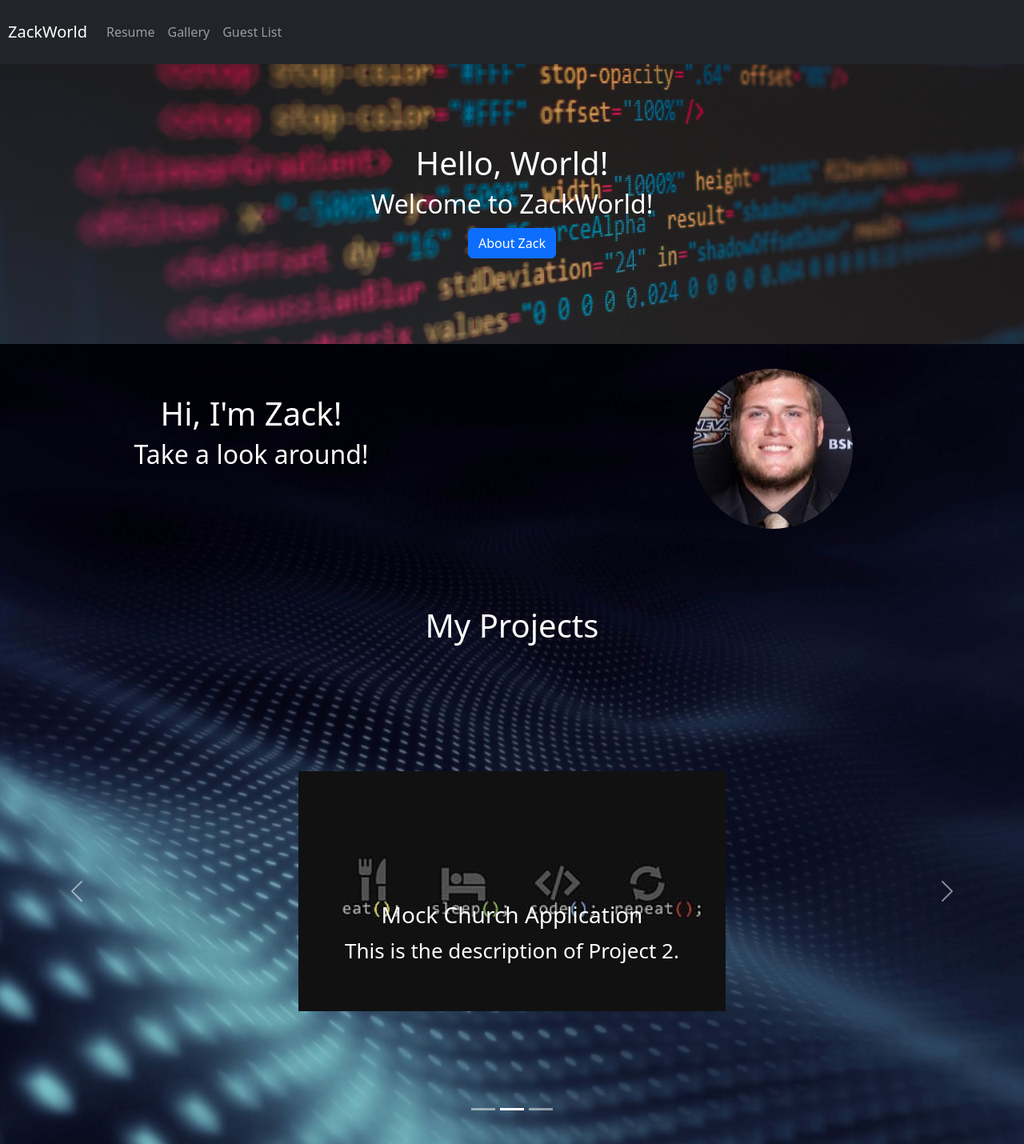
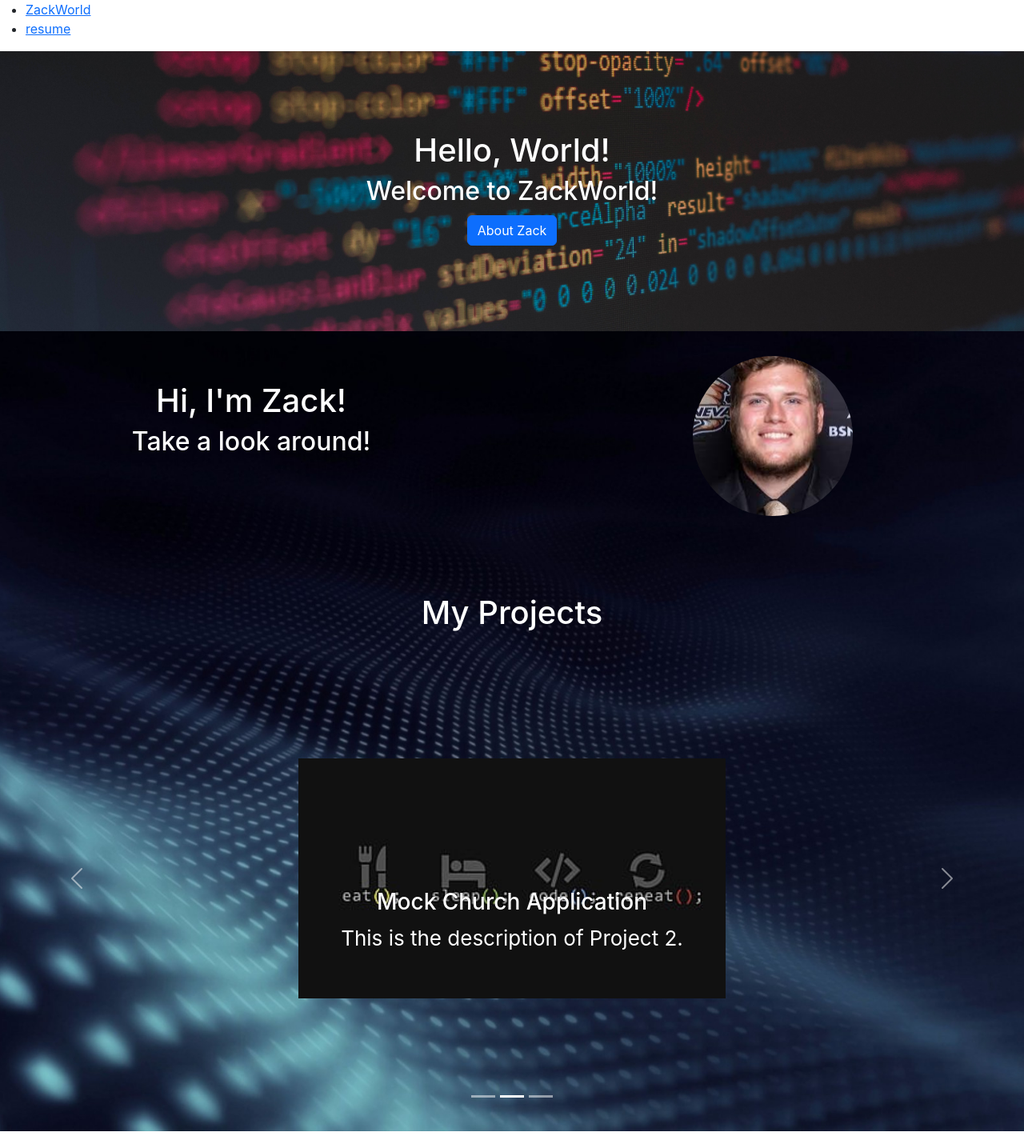
Before and after one commit to Ztmartin315/ZackWorld_React, a React (Create React App) app: page / in a window 1280 px wide. Shown: the whole page at 80% size. Built offline with nearby package versions, Linux system fonts and the light colour scheme.

Commit message:
Routing Setup

```diff
--- a/package.json
+++ b/package.json
@@ -36,5 +36,8 @@
       "last 1 firefox version",
       "last 1 safari version"
     ]
+  },
+  "devDependencies": {
+    "react-router-dom": "^6.14.1"
   }
 }
--- a/src/App.js
+++ b/src/App.js
@@ -1,27 +1,9 @@
 
-import './App.css';
 import 'bootstrap/dist/css/bootstrap.min.css';
 import { Carousel } from 'react-bootstrap';
 
-function App() {
+function Apps() {
 
-  const projects = [
-    {
-      title: 'Flutter Portfolio App',
-      description: 'This is the description of Project 1.',
-      image: require('./images/Zack.jpg'),
-    },
-    {
-      title: 'Mock Church Application',
-      description: 'This is the description of Project 2.',
-      image: require('./images/eat.jpg'),
-    },
-    {
-      title: 'Media Management Application',
-      description: 'This is the description of Project 3.',
-      image: require('./images/pittsburgh.jpg'),
-    },
-  ];
 
   return (
     <div className="App">
@@ -57,44 +39,10 @@ function App() {
 
       </header>
 
-      <body className="App-body">
-
-
-      <div class="row">
-            <div class="column">
-              <div class = "subtitle">
-                  <h1>Hi, I'm Zack!</h1>
-                  <h2>Take a look around!</h2>
-              </div>
-            </div>
-
-            <div class="column">
-              <div class = "profile-pic">
-                <img class = "pic" src={require("./images/Zack.jpg")} alt = "zack"/>
-              </div>
-            </div>
-         </div>
-          <div class="project-title">
-            <h1>My Projects</h1>
-          </div>
-
-        <div classname = "carousel">
-          <Carousel>
-      {projects.map((project, index) => (
-        <Carousel.Item  key={index}>
-          <img className="itm" src={project.image} alt={project.title} />
-          <Carousel.Caption>
-            <h3>{project.title}</h3>
-            <p>{project.description}</p>
-          </Carousel.Caption>
-        </Carousel.Item>
-      ))}
-    </Carousel>
-    </div>
-
+<body>
       </body>
     </div>
   );
 }
 
-export default App;
+export default Apps;
--- a/src/index.js
+++ b/src/index.js
@@ -1,15 +1,31 @@
 import React from 'react';
 import ReactDOM from 'react-dom/client';
+import { BrowserRouter, Routes, Route } from "react-router-dom";
+import Home from "./pages/home";
+import  Resume from './pages/resume';
+import Layout from './pages/Layout';
 import './index.css';
-import App from './App';
 import reportWebVitals from './reportWebVitals';
 import 'bootstrap/dist/css/bootstrap.min.css';
 
+
+export default function App() {
+  return (
+    <BrowserRouter>
+      <Routes>
+        <Route path="/" element={<Layout />}>
+          <Route index element={<Home />} />
+          <Route path="resume" element={<Resume/>} />
+        </Route>
+      </Routes>
+    </BrowserRouter>
+  );
+}
+
+
 const root = ReactDOM.createRoot(document.getElementById('root'));
 root.render(
-  <React.StrictMode>
     <App />
-  </React.StrictMode>
 );
 
 // If you want to start measuring performance in your app, pass a function
--- /dev/null
+++ b/src/pages/Layout.js
@@ -0,0 +1,23 @@
+import { Outlet, Link } from "react-router-dom";
+
+const Layout = () => {
+  return (
+    <>
+      <nav>
+        <ul>
+          <li>
+            <Link to="/">ZackWorld</Link>
+          </li>
+          <li>
+            <Link to="/resume">resume</Link>
+          </li>
+
+        </ul>
+      </nav>
+
+      <Outlet />
+    </>
+  )
+};
+
+export default Layout;
--- /dev/null
+++ b/src/pages/home.js
@@ -0,0 +1,81 @@
+import '../styles/home.css';
+import { Outlet, Link } from "react-router-dom";
+import 'bootstrap/dist/css/bootstrap.min.css';
+import { Carousel } from 'react-bootstrap';
+
+function Home() {
+
+    const projects = [
+      {
+        title: 'Flutter Portfolio App',
+        description: 'This is the description of Project 1.',
+        image: require('../images/Zack.jpg'),
+      },
+      {
+        title: 'Mock Church Application',
+        description: 'This is the description of Project 2.',
+        image: require('../images/eat.jpg'),
+      },
+      {
+        title: 'Media Management Application',
+        description: 'This is the description of Project 3.',
+        image: require('../images/pittsburgh.jpg'),
+      },
+    ];
+
+    return (
+      <div className="App">
+        <header className="App-header">
+
+
+           <div class="jumbotron jumbotron-fluid">
+         <div class="title">
+            <h1>Hello, World!</h1>
+            <h2>Welcome to ZackWorld!</h2>
+            <a class="btn btn-primary" href="#" role="button">About Zack</a>
+         </div>
+         </div>
+
+        </header>
+
+        <body className="App-body">
+
+
+        <div class="row">
+              <div class="column">
+                <div class = "subtitle">
+                    <h1>Hi, I'm Zack!</h1>
+                    <h2>Take a look around!</h2>
+                </div>
+              </div>
+
+              <div class="column">
+                <div class = "profile-pic">
+                  <img class = "pic" src={require("../images/Zack.jpg")} alt = "zack"/>
+                </div>
+              </div>
+           </div>
+            <div class="project-title">
+              <h1>My Projects</h1>
+            </div>
+
+          <div classname = "carousel">
+            <Carousel>
+        {projects.map((project, index) => (
+          <Carousel.Item  key={index}>
+            <img className="itm" src={project.image} alt={project.title} />
+            <Carousel.Caption>
+              <h3>{project.title}</h3>
+              <p>{project.description}</p>
+            </Carousel.Caption>
+          </Carousel.Item>
+        ))}
+      </Carousel>
+      </div>
+
+        </body>
+      </div>
+    );
+  }
+
+  export default Home;
--- /dev/null
+++ b/src/pages/resume.js
@@ -0,0 +1,46 @@
+
+import 'bootstrap/dist/css/bootstrap.min.css';
+
+
+function Resume() {
+
+
+
+    return (
+      <div className="App">
+        <header className="App-header">
+
+        <div class = "navbar navbar-fixed-top">
+           <nav class="navbar navbar-expand-lg navbar-dark bg-dark">
+               <a class="navbar-brand" href="#">ZackWorld</a>
+               <div class="collapse navbar-collapse" id="navbarNav">
+               <ul class="navbar-nav">
+
+                    <li class="nav-item">
+                      <a class="nav-link" href="#">Resume</a>
+                    </li>
+                    <li class="nav-item">
+                      <a class="nav-link" href="#">Gallery</a>
+                    </li>
+                    <li class="nav-item">
+                      <a class="nav-link" href="#">Guest List</a>
+                    </li>
+                  </ul>
+               </div>
+            </nav>
+           </div>
+
+<h1>Resume Page</h1>
+        </header>
+
+        <body>
+
+  <h2> Resume Placeholder</h2>
+
+
+        </body>
+      </div>
+    );
+  }
+
+  export default Resume;
--- a/src/App.css
+++ b/src/styles/home.css
@@ -35,7 +35,7 @@
 .App-body {
   margin-top: 0px;
   background-color: #282c34;
-  background-image:url("./images/tech.jpg");
+  background-image:url("../images/tech.jpg");
   background-position: center;
   background-size:cover;
   font-size: calc(10px + 2vmin);
@@ -66,7 +66,7 @@
 }
 
 .jumbotron{
-  background-image: url("./images/code.jpg");
+  background-image: url("../images/code.jpg");
 background-size: cover;
   background-position: center;
 margin:0;
```
Also changed, not shown: src/pages/about.js (added), src/pages/gallery.js (added), src/pages/guests.js (added), 1 other file (tests, documents, lock files or other folders).
